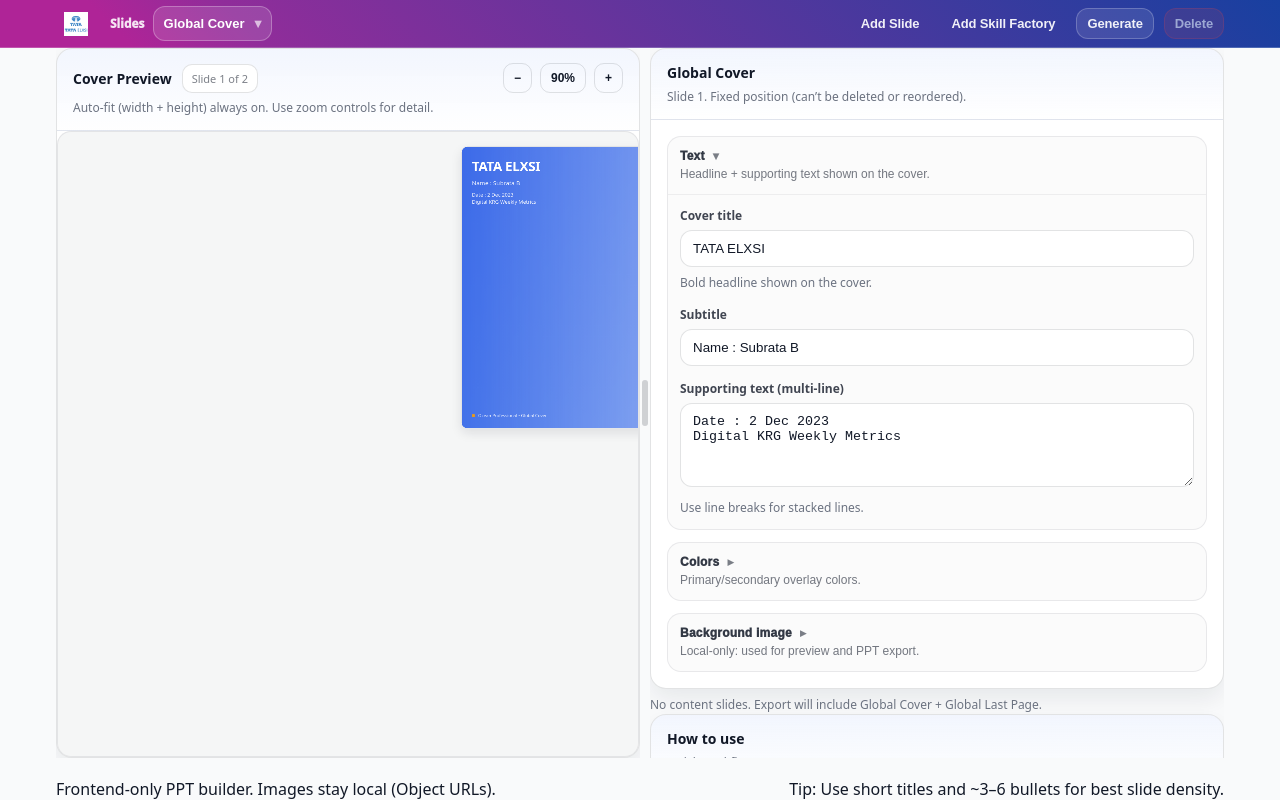
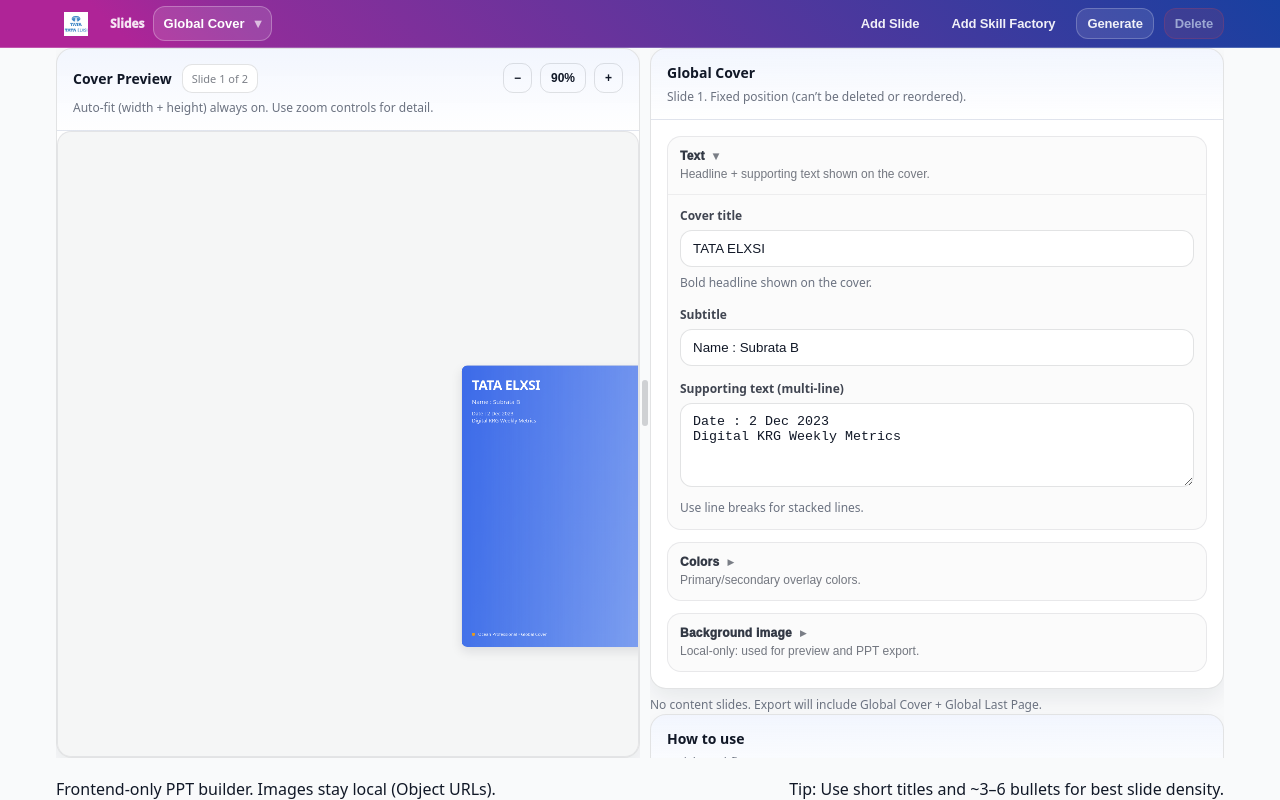
Before and after one commit to kavia-common/presentation-builder-preview-7215-7243, a React (Create React App) app in the folder ppt_generator_frontend/: page / in a window 1280 px wide. Built offline with nearby package versions, Linux system fonts and the light colour scheme; the HTML template or start-up script is replaced by a standard one.

Commit message:
Checkpoint 56 - cg0e81467c

```diff
--- a/ppt_generator_frontend/src/styles/theme.css
+++ b/ppt_generator_frontend/src/styles/theme.css
@@ -844,23 +844,32 @@
   /*
     Preview “stage” (LIVE PREVIEW PANE):
     - Must always be fully visible in its pane (auto-fit by width + height).
-    - Must never cause horizontal overflow (even with transform scaling).
+    - Must be centered (both axes) with no unused “corner anchoring”.
+    - Must never cause horizontal overflow or bleed into the editor pane.
   */
   min-width:0;
   min-height:0;
   width:100%;
   max-width:100%;
 
-  /* Give the preview a real, bounded viewport height in the split layout. */
+  /* Give the preview a real, bounded viewport inside the split layout. */
   height:100%;
   max-height:100%;
 
-  overflow:hidden; /* critical: clip any scaled content */
+  /* Absolute hard clip so transform-scaled content cannot paint outside the pane */
+  overflow:hidden;
+  overflow-x:clip;
+  overflow-y:hidden;
+
   background:rgba(17,24,39,0.04);
 
   /* Slightly larger padding to avoid 1px edge clipping due to transform rounding */
   padding:14px;
 
+  /*
+    Use grid centering to eliminate empty left-side space and corner placement.
+    This centers the scaled 16:9 canvas within the available pane area.
+  */
   display:grid;
   place-items:center;
 
@@ -886,7 +895,12 @@
   width:1280px;
   height:720px;
 
-  transform-origin:top center;
+  /*
+    Center-based transform origin is critical:
+    - prevents the scaled canvas from appearing "stuck" to a corner
+    - keeps centering visually correct when scaling down/up
+  */
+  transform-origin:center;
   transition:transform .12s ease;
 
   display:grid;
```
Also changed, not shown: 2 other files (tests, documents, lock files or other folders).
